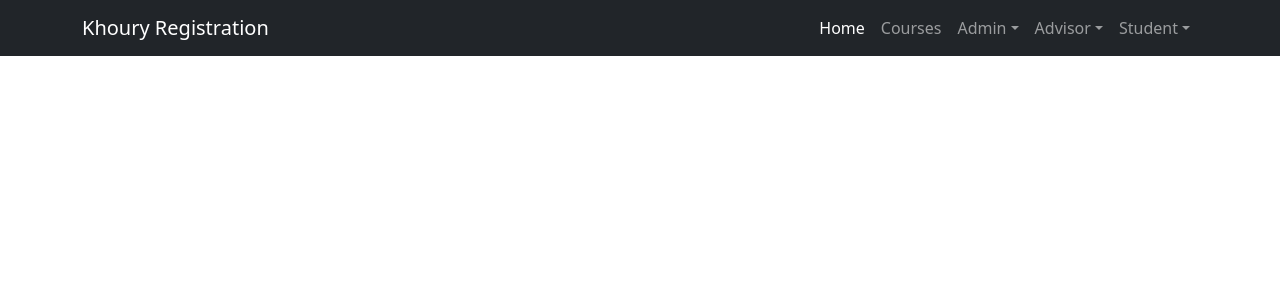
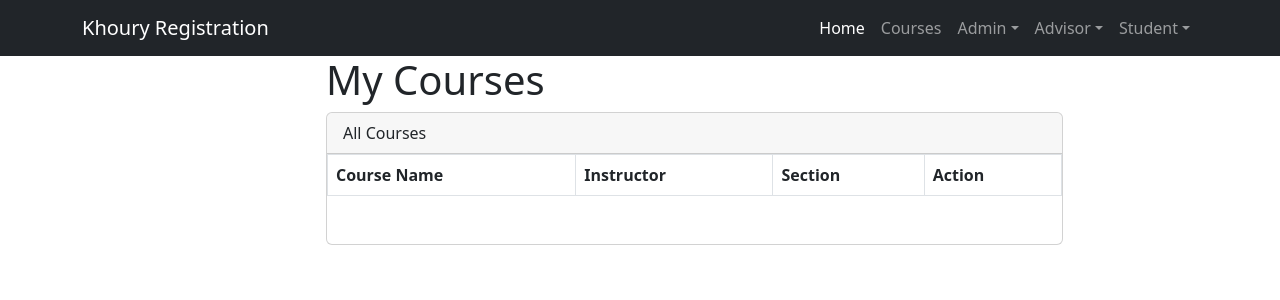
Before and after one commit to niejiayi1998/registration-frontend, a React (Create React App) app: page /my-courses in a window 1280 px wide. Shown: the top 300 px of the page. Built offline with nearby package versions, Linux system fonts and the light colour scheme.

Commit message:
student update(course detail, student side bar, my course)

```diff
--- a/src/components/courseDetail/courseDetail.js
+++ b/src/components/courseDetail/courseDetail.js
@@ -1,11 +1,44 @@
-import {useState} from "react";
 import AdvisorCourseSections from "./advisorCourseSections";
+import {useEffect, useState} from "react";
+import {useParams} from "react-router-dom";
+import axios from "axios";
+const baseUrl = 'https://db-group2.wl.r.appspot.com/api'
+
 
 const CourseDetail = () => {
-    const [courseData, setCourseData] = useState();
+    const [courseData, setCourseData] = useState({
+        department: "",
+        name: "",
+        description: "",
+        credit: "",
+    });
+    const {course_id} = useParams();
+
+    console.log(courseData);
+    useEffect(() => {
+        try {
+            axios.get(`${baseUrl}/course/${course_id}`)
+                .then((res) => {
+                    setCourseData(res.data)
+                })
+        } catch (e) {
+            console.log(e)
+        }
+    }, [])
+    console.log(courseData);
+
     return (
-        <div>
-            This is course detail page
+        <div className='row'>
+            <div className='col-3'></div>
+            <div className='col-6'>
+                <div className='h1 mb-2'>{courseData.name}</div>
+                <div className='row mb-2'>
+                    <div className='col-2 fw-bold'>Credits: </div>
+                    <div className='col-7'>{courseData.credit}</div>
+                </div>
+                <div className='fw-bold mb-2'>Course Description : <span className='fw-normal'>{courseData.description}</span> </div>
+                <div className='fw-bold col-3'>Department : <span className='fw-normal'>{courseData.department}</span></div>
+            </div>
             <AdvisorCourseSections />
         </div>
     )
--- a/src/components/dashboard.js
+++ b/src/components/dashboard.js
@@ -1,6 +1,8 @@
 import Message from "./message";
 import AdminSidebar from "./admin/adminSidebar";
 import StudentMessage from "./studentMessage";
+import studentSideBar from "./student/studentSideBar";
+import StudentSidebar from "./student/studentSideBar";
 
 const Dashboard = () => {
     const adminLoginStatus = localStorage.getItem("adminLoginStatus");
@@ -15,6 +17,7 @@ const Dashboard = () => {
             <div className="row mt-4">
                 <aside className="col-md-3">
                     {adminLoginStatus && <AdminSidebar />}
+                    {studentLoginStatus && <StudentSidebar />}
                 </aside>
                 <section className="col col-md-9">
                     <h3>Welcome To {adminLoginStatus && 'Admin'}{advisorLoginStatus && 'Advisor'}{studentLoginStatus && 'Student'} Dashboard !</h3>
--- a/src/components/myCourse.js
+++ b/src/components/myCourse.js
@@ -1,3 +1,49 @@
-const MyCourse = () => {}
+import {Link, useParams} from "react-router-dom";
+import {useState} from "react";
+
+const MyCourse = () => {
+
+    //waiting for backend api determine student enrolled courses
+    const [studentData, setStudentData] = useState([]);
+    const {student_id} = useParams();
+
+    return(
+        <div className='row'>
+            <div className='col-3'></div>
+            <div className='col-7'>
+                <h1>My Courses</h1>
+                <div className="card">
+                    <div className="card-header">All Courses</div>
+                    <table className="table table-bordered">
+                        <thead>
+                        <tr>
+                            <th>Course Name</th>
+                            <th>Instructor</th>
+                            <th>Section</th>
+                            <th>Action</th>
+                        </tr>
+                        </thead>
+                        {/*<tbody>*/}
+                        {/*{studentData.filter((courses) => courses.term === currentTerm ).map((courses, index)=> {*/}
+                        {/*    return (*/}
+                        {/*        <tr>*/}
+                        {/*            <td>{courses.name}</td>*/}
+                        {/*            <td>{courses.instructor}</td>*/}
+                        {/*            <td>{courses.section}</td>*/}
+                        {/*            <td>*/}
+                        {/*                <button onClick={() => handleDeleteClick(section.id)} className="btn btn-danger btn-sm">Drop</button>*/}
+                        {/*            </td>*/}
+                        {/*        </tr>*/}
+                        {/*    )}*/}
+                        {/*)}*/}
+                        {/*</tbody>*/}
+                    </table>
+                    <div className="card-body">
+                    </div>
+                </div>
+            </div>
+        </div>
+    )
+}
 
 export default MyCourse;
--- /dev/null
+++ b/src/components/student/studentSideBar.js
@@ -0,0 +1,18 @@
+import {Link} from "react-router-dom";
+
+function StudentSidebar(){
+    return (
+        <div className="card">
+
+            <div className="list-group list-group-flush">
+                <Link to="/dashboard" className="list-group-item list-group-item-action">Dashboard</Link>
+                <Link to="/" className="list-group-item list-group-item-action">Register Course</Link>
+                <Link to="/my-courses" className="list-group-item list-group-item-action">Current Course</Link>
+                <Link to="/edit-profile" className="list-group-item list-group-item-action">Profile Setting</Link>
+                <Link to="/user-login" className="list-group-item list-group-item-action">Logout</Link>
+            </div>
+        </div>
+    )
+}
+
+export default StudentSidebar;
```
Also changed, not shown: src/components/student/studentCourses.js (added), src/components/student/studentProfile.js (added).
